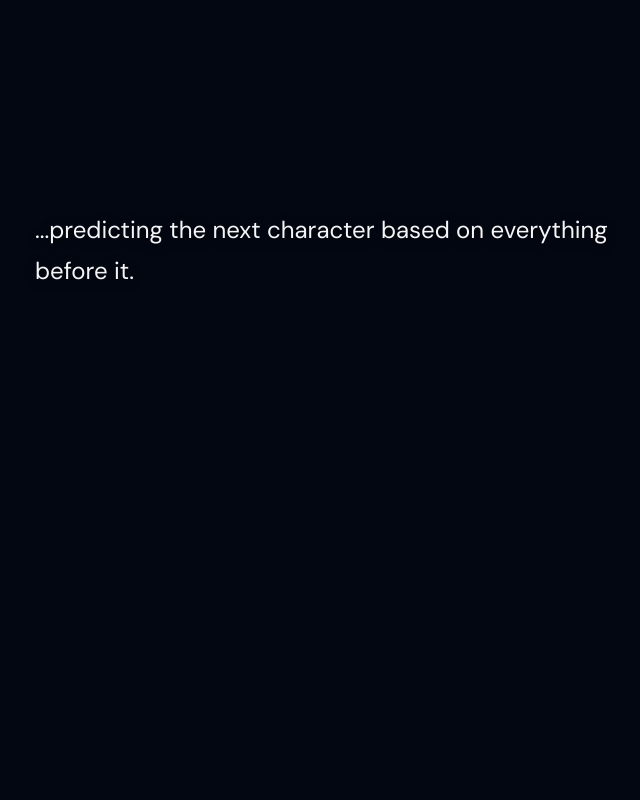
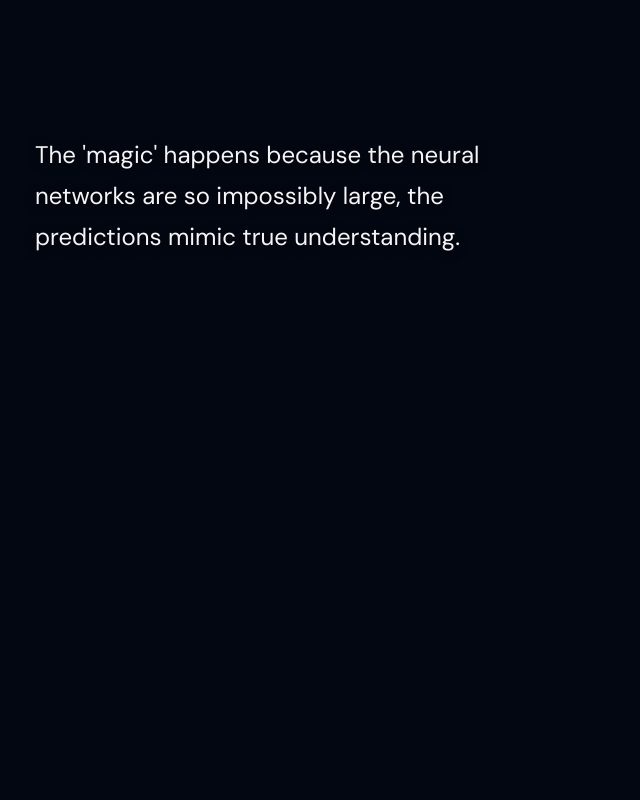
Before and after one commit to iampraveenvemula/fastinai, a React (Vite) app: page /blog/understanding-llm-models-complete-guide in a window 1280 px wide. Shown: the part 1200-2000 px from the top of the page, without its empty margins (29-669 px from the left). Built offline with nearby package versions, Linux system fonts and the light colour scheme.

Commit message:
Restore script and perfectly sync diagram animations to sentences

```diff
--- a/src/components/LLMMovie.jsx
+++ b/src/components/LLMMovie.jsx
@@ -12,9 +12,10 @@ const scriptData = [
     title: "1. The Illusion of Thought",
     Visual: Scene1Autocomplete,
     paragraphs: [
-      "Language models do not think. They do not reason.",
-      "At their core, they are pure statistical engines...",
-      "...predicting the next character based on everything before it."
+      "Language models do not think. They do not reason. They do not 'know' facts.",
+      "At their absolute core, they are statistical engines designed to do exactly one thing...",
+      "...predict the next sequence of characters based on all the characters that came before it.",
+      "The 'magic' happens because the neural networks are so impossibly large, the predictions mimic true understanding."
     ]
   },
   {
@@ -22,10 +23,10 @@ const scriptData = [
     title: "2. The Evolution",
     Visual: Scene2Evolution,
     paragraphs: [
-      "In the 1990s, N-Grams had the memory of a goldfish.",
-      "By 2013, we learned to turn words into pure math.",
-      "But the leap came in 2017 with the Transformer architecture.",
-      "It reads the entire passage simultaneously."
+      "In the 1990s, N-Grams looked only at the last two or three words. They had the memory of a goldfish.",
+      "By 2013, we learned to turn words into pure math (Embeddings). We could suddenly calculate meaning: King - Man + Woman = Queen.",
+      "But the leap came in 2017. Google published 'Attention Is All You Need', introducing the Transformer architecture.",
+      "Instead of reading word-by-word sequentially, Transformers read the entire passage simultaneously."
     ]
   },
   {
@@ -33,9 +34,10 @@ const scriptData = [
     title: "3. Self-Attention",
     Visual: Scene3Attention,
     paragraphs: [
-      "A sequential model has to slowly look backwards to figure out context.",
+      "A sequential model reads 'The astronaut finally boarded the rocket she...'",
+      "When it reaches 'she', it has to slowly look backwards to figure out who 'she' is.",
       "Self-Attention evaluates every word against every other word instantly.",
-      "It binds concepts securely in a single massive computation."
+      "It mathematically binds 'she' directly to 'astronaut', understanding the entire syntactic web in a single massive parallel computation."
     ]
   },
   {
@@ -43,9 +45,9 @@ const scriptData = [
     title: "4. Tokenization",
     Visual: Scene4Tokens,
     paragraphs: [
-      "Text is sliced into optimal computational blocks called Tokens.",
-      "'Unbelievable' breaks into 'un', 'believ', 'able'.",
-      "API costs and limits are strictly based on tokens, not words."
+      "Despite being called 'Language' models, they cannot read words.",
+      "Text is sliced into optimal computational blocks called Tokens. 'Unbelievable' breaks into 'un', 'believ', 'able'.",
+      "This is critical because API costs and computational limits are strictly based on token counts, not words."
     ]
   },
   {
@@ -53,9 +55,10 @@ const scriptData = [
     title: "5. The Context Window",
     Visual: Scene5Context,
     paragraphs: [
-      "This is the strict memory limit of the model.",
-      "When the window fills up, the oldest data vanishes.",
-      "Models typically recall what they read first and last best."
+      "The Context Window is the strict maximum number of tokens the model can hold in its working memory at one time.",
+      "GPT-3 launched with a 4,000 token limit. Today, models can hold millions.",
+      "But beware: when the context window fills up, the oldest data simply falls out of existence.",
+      "Furthermore, models suffer from 'Lost in the Middle'—they remember what you said first and last, but get blurry in the center."
     ]
   },
   {
@@ -63,9 +66,10 @@ const scriptData = [
     title: "6. Model Selection",
     Visual: Scene6Decision,
     paragraphs: [
-      "Do not default to the heaviest model for every task.",
-      "For massive volume or fast parsing, use lightweight models.",
-      "For profound reasoning or foundational code, use heavyweights."
+      "Do not default to the biggest, heaviest model for every task.",
+      "For massive volume, fast parsing, or simple classification, use a lightweight, cheap model (Gemini Flash, Claude Haiku).",
+      "For profound reasoning, complex math, or foundational code architecture, use heavyweights (OpenAI o1, Claude Sonnet).",
+      "Pick the right engine for the workload."
     ]
   }
 ];
@@ -110,27 +114,30 @@ const SceneBlock = ({ data, index }) => {
           zIndex: 10,
           opacity: useTransform(smoothProgress, [0.0, 0.05, 0.95, 1.0], [0, 1, 1, 0])
       }}>
-        <div style={{ display: 'flex', flexDirection: 'column', gap: '32px' }}>
+        <div style={{ display: 'flex', flexDirection: 'column', position: 'relative', minHeight: '150px' }}>
           {data.paragraphs.map((text, i) => {
-             // Only show ONE sentence at a time.
-             // It fades in, stays visible for its segment, then fades out as the next begins.
+             // Exact chunks: each paragraph gets exactly 1/N of the scroll space.
              const numP = data.paragraphs.length;
-             const segmentLength = 0.9 / numP; // use most of the scroll space
+             const segmentLength = 1.0 / numP;
 
-             const startFadeIn = 0.05 + (i * segmentLength);
-             const fullyVisible = startFadeIn + (segmentLength * 0.15); // Quick fade in
-             const startFadeOut = fullyVisible + (segmentLength * 0.7); // Hold for most of the middle
-             const endFadeOut = startFadeIn + segmentLength; // Fade out right as the next begins
+             const startPoint = i * segmentLength;
+             const endPoint = (i + 1) * segmentLength;
+
+             // Quick 10% fade in at the start of its chunk, Quick 10% fade out at the end.
+             const fadeInEnd = startPoint + (segmentLength * 0.15);
+             const fadeOutStart = endPoint - (segmentLength * 0.15);
 
              const pOpacity = useTransform(
                  smoothProgress,
-                 [startFadeIn, fullyVisible, startFadeOut, endFadeOut],
+                 [startPoint, fadeInEnd, fadeOutStart, endPoint],
                  [0, 1, 1, 0]
              );
 
              return (
               <motion.p key={i} style={{
-                position: 'absolute', // Stack them on top of each other
+                position: 'absolute', // Stack them identically
+                top: 0,
+                left: 0,
                 width: '100%',
                 fontSize: 'clamp(1.15rem, 2.2vw, 1.5rem)',
                 color: 'var(--text)',
--- a/src/components/MovieScenes.jsx
+++ b/src/components/MovieScenes.jsx
@@ -123,8 +123,8 @@ export const Scene2Evolution = ({ progress }) => {
 
 // --- SCENE 3: Attention (Matrix Mapping) ---
 export const Scene3Attention = ({ progress }) => {
-  const lineDraw = useTransform(progress, [0.2, 0.6], [1000, 0]);
-  const highlightOpacity = useTransform(progress, [0.5, 0.7], [0, 1]);
+  const lineDraw = useTransform(progress, [0.6, 0.85], [1000, 0]);
+  const highlightOpacity = useTransform(progress, [0.75, 0.9], [0, 1]);
 
   return (
     <svg viewBox="0 0 800 600" width="100%" height="100%" style={techTheme} preserveAspectRatio="xMidYMid meet">
@@ -175,9 +175,9 @@ export const Scene3Attention = ({ progress }) => {
 
 // --- SCENE 4: Tokenization (Data Slicing) ---
 export const Scene4Tokens = ({ progress }) => {
-  const sliceY = useTransform(progress, [0.1, 0.4], [-100, 100]);
-  const splitOffset = useTransform(progress, [0.4, 0.6], [0, 40]);
-  const tokenOpacity = useTransform(progress, [0.5, 0.7], [0, 1]);
+  const sliceY = useTransform(progress, [0.35, 0.55], [-100, 100]);
+  const splitOffset = useTransform(progress, [0.55, 0.66], [0, 40]);
+  const tokenOpacity = useTransform(progress, [0.5, 0.66], [0, 1]);
 
   return (
     <svg viewBox="0 0 800 600" width="100%" height="100%" style={techTheme} preserveAspectRatio="xMidYMid meet">
@@ -262,13 +262,13 @@ export const Scene5Context = ({ progress }) => {
 
 // --- SCENE 6: Model Decision (Neural Pathways) ---
 export const Scene6Decision = ({ progress }) => {
-  const lineDraw1 = useTransform(progress, [0.1, 0.3], [500, 0]);
-  const lineDraw2 = useTransform(progress, [0.3, 0.5], [500, 0]);
-  const lineDraw3 = useTransform(progress, [0.5, 0.7], [500, 0]);
+  const lineDraw1 = useTransform(progress, [0.25, 0.4], [500, 0]);
+  const lineDraw2 = useTransform(progress, [0.5, 0.65], [500, 0]);
+  const lineDraw3 = useTransform(progress, [0.75, 0.9], [500, 0]);
 
-  const node1Op = useTransform(progress, [0.2, 0.3], [0, 1]);
-  const node2Op = useTransform(progress, [0.4, 0.5], [0, 1]);
-  const node3Op = useTransform(progress, [0.6, 0.7], [0, 1]);
+  const node1Op = useTransform(progress, [0.35, 0.45], [0, 1]);
+  const node2Op = useTransform(progress, [0.6, 0.7], [0, 1]);
+  const node3Op = useTransform(progress, [0.85, 0.95], [0, 1]);
 
   return (
     <svg viewBox="0 0 800 600" width="100%" height="100%" style={techTheme} preserveAspectRatio="xMidYMid meet">
```
